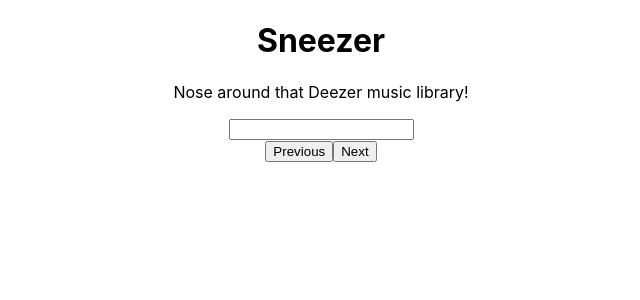
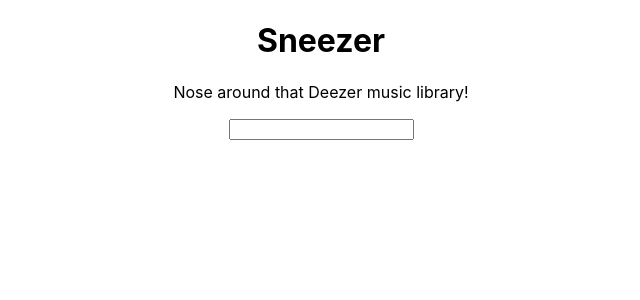
Before and after one commit to Djolevil/Sneezer, a React (Create React App) app: page / in a window 1280 px wide. Shown: the top 300 px of the page, without its empty margins (319-959 px from the left). Built offline with nearby package versions, Linux system fonts and the light colour scheme.

Commit message:
Refactor code

```diff
--- a/src/components/Search.js
+++ b/src/components/Search.js
@@ -2,7 +2,7 @@
 import SongsList from './SongsList';
 import LoadingSpinner from './LoadingSpinner';
 
-const SearchBar = () => {
+const Search = () => {
   const [searchTerm, setSearchTerm] = useState('');
   const [searchResults, setSearchResults] = useState();
   const [isLoading, setIsLoading] = useState(false);
@@ -16,6 +16,7 @@
       setIsLoading(false);
       return;
     }
+
     setIsLoading(true);
     const timer = setTimeout(async () => {
       try {
@@ -65,10 +66,10 @@
       </div>
       {isLoading && <LoadingSpinner />}
       {!isLoading && searchTerm !== '' && searchResults && <SongsList songs={searchResults.data} />}
-      {<button onClick={loadPreviousHandler}>Previous</button>}
-      {<button onClick={loadNextHandler}>Next</button>}
+      {!isLoading && searchResults && searchResults.prev && <button onClick={loadPreviousHandler}>Previous</button>}
+      {!isLoading && searchResults && searchResults.next && <button onClick={loadNextHandler}>Next</button>}
     </React.Fragment>
   );
 };
 
-export default SearchBar;
+export default Search;
```
